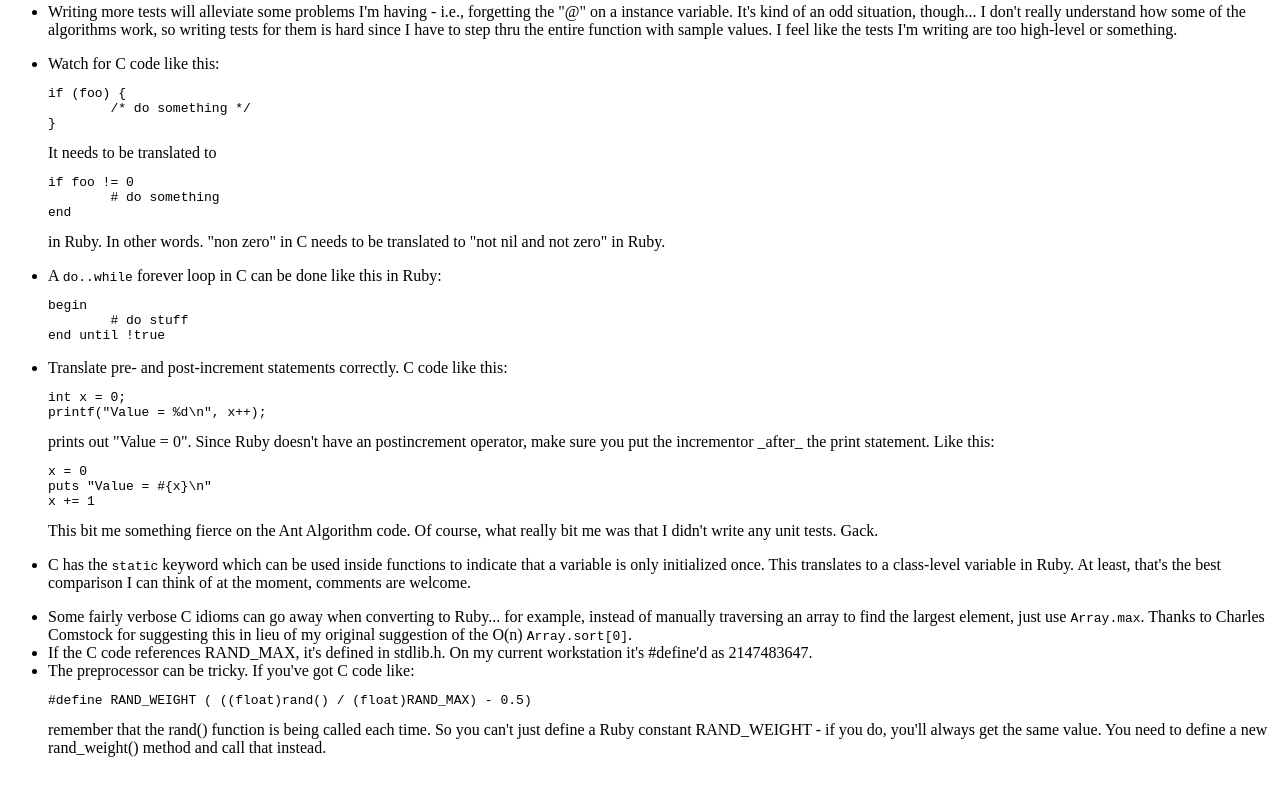
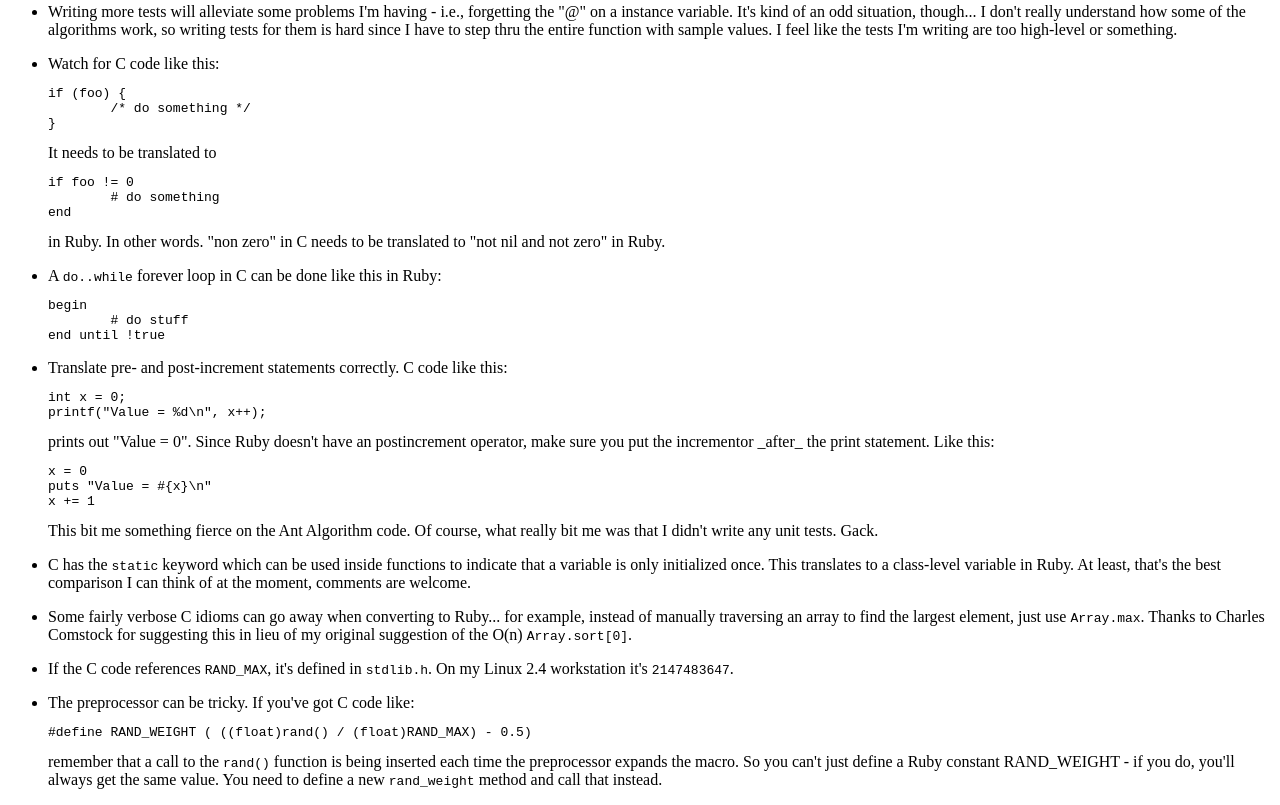
Before and after one commit to tcopeland/ai-app-prog, a plain HTML site: page ai-app-prog/www/index.html in a window 1280 px wide. Shown: the part 3564-4369 px from the top of the page. Before the commit the page ends 4337 px from the top, so only its background shows below. Drawn offline with Linux system fonts and the light colour scheme.

Commit message:
Cleaned up some verbiage
git-svn-id: http://ai-app-prog.rubyforge.org/svn/trunk@241 70466a2f-c39c-4051-9387-cdb7ccdafb47

```diff
--- a/ai-app-prog/www/index.html
+++ b/ai-app-prog/www/index.html
@@ -160,13 +160,13 @@ x += 1
 </pre>
 This bit me something fierce on the Ant Algorithm code.  Of course, what really bit me was that I didn't write any unit tests.  Gack.<p>
 <li>C has the <code>static</code> keyword which can be used inside functions to indicate that a variable is only initialized once.  This translates to a class-level variable in Ruby.  At least, that's the best comparison I can think of at the moment, comments are welcome.<p>
-<li>Some fairly verbose C idioms can go away when converting to Ruby... for example, instead of manually traversing an array to find the largest element, just use <code>Array.max</code>.  Thanks to Charles Comstock for suggesting this in lieu of my original suggestion of the O(n) <code>Array.sort[0]</code>.
-<li>If the C code references RAND_MAX, it's defined in stdlib.h.  On my current workstation it's #define'd as 2147483647.
+<li>Some fairly verbose C idioms can go away when converting to Ruby... for example, instead of manually traversing an array to find the largest element, just use <code>Array.max</code>.  Thanks to Charles Comstock for suggesting this in lieu of my original suggestion of the O(n) <code>Array.sort[0]</code>.<p>
+<li>If the C code references <code>RAND_MAX</code>, it's defined in <code>stdlib.h</code>.  On my Linux 2.4 workstation it's <code>2147483647</code>.<p>
 <li>The preprocessor can be tricky.  If you've got C code like:
 <pre>
 #define RAND_WEIGHT ( ((float)rand() / (float)RAND_MAX) - 0.5)
 </pre>
-remember that the rand() function is being called each time.  So you can't just define a Ruby constant RAND_WEIGHT - if you do, you'll always get the same value.  You need to define a new rand_weight() method and call that instead.
+remember that a call to the <code>rand()</code> function is being inserted each time the preprocessor expands the macro.  So you can't just define a Ruby constant RAND_WEIGHT - if you do, you'll always get the same value.  You need to define a new <code>rand_weight</code> method and call that instead.
 </ul>
 </body>
 </html>
```
